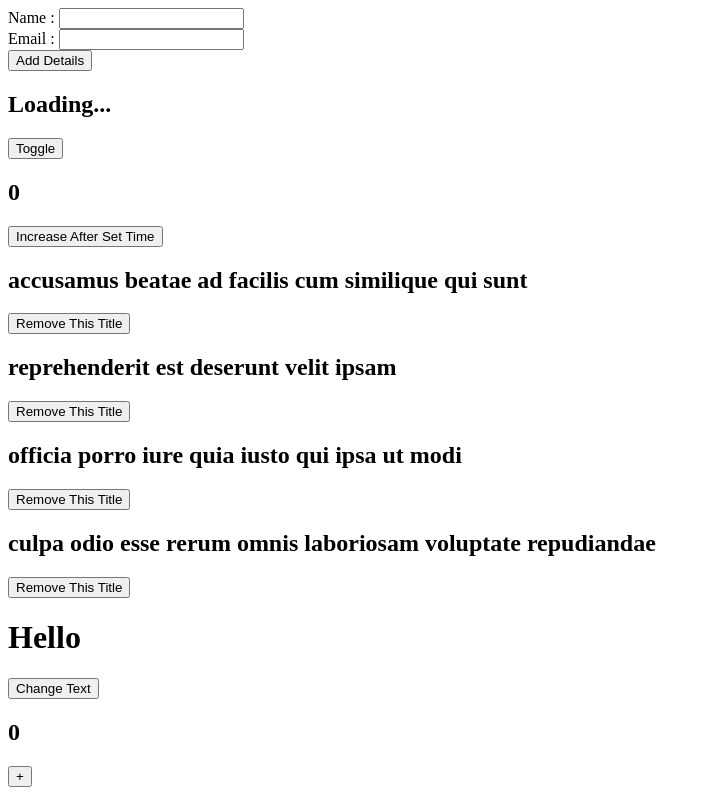
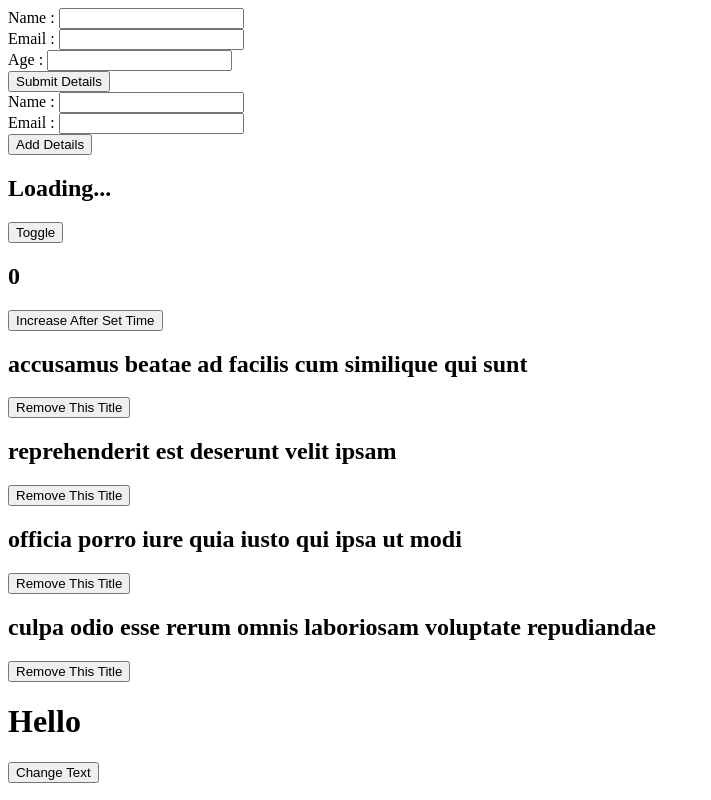
Before and after one commit to chinedumc/custom-hooks-practise, a React (Create React App) app: page / in a window 1280 px wide. Shown: the top 800 px of the page, without its empty margins (0-711 px from the left). Built offline with nearby package versions, Linux system fonts and the light colour scheme; no server answers.

Commit message:
Forms and Controlled Inputs

```diff
--- a/src/components/App.js
+++ b/src/components/App.js
@@ -1,5 +1,5 @@
 import Inputfield from "./Inputfield";
-import ThumbNails from "./ThumbNails";
+// import ThumbNails from "./ThumbNails";
 import UsePropsComp from "./UsePropsComp";
 import UseStateBasic from "./useStateBasics";
 import Users from "./Users";
@@ -9,10 +9,12 @@ import ComplexCounter from "./ComplexCounter";
 import GitHubUsers from "./GitHubUsers";
 import ShortCrctTernary from "./ShortCrct&Ternary";
 import ControlledInputs from "./ControlledInputs";
+import ManyControlledInputs from "./ManyControlledInputs";
 
 const App = () => {
 	return (
 		<>
+			<ManyControlledInputs />
 			<ControlledInputs />
 			<ShortCrctTernary />
 			<GitHubUsers />
@@ -21,7 +23,7 @@ const App = () => {
 			<UseStateBasic />
 			<UsePropsComp />
 			<Inputfield />
-			<ThumbNails />
+			{/* <ThumbNails /> */}
 			<Users />
 			<MainPosts />
 		</>
--- /dev/null
+++ b/src/components/ManyControlledInputs.js
@@ -0,0 +1,32 @@
+import { useState } from "react";
+
+const ManyControlledInputs = () => {
+	const [person, setPerson] = useState({ firstName: "", email: "", age: "" });
+
+	const handleSubmit = (e) => {
+		e.preventDefault();
+		console.log("hello");
+	};
+
+	return (
+		<section>
+			<form onSubmit={handleSubmit}>
+				<div>
+					<label htmlFor="name">Name : </label>
+					<input type="text" id="name" value={person.firstName} />
+				</div>
+				<div>
+					<label htmlFor="email">Email : </label>
+					<input type="text" id="email" value={person.email} />
+				</div>
+				<div>
+					<label htmlFor="age">Age : </label>
+					<input type="text" id="age" value={person.age} />
+				</div>
+				<button type="submit">Submit Details</button>
+			</form>
+		</section>
+	);
+};
+
+export default ManyControlledInputs;
```
